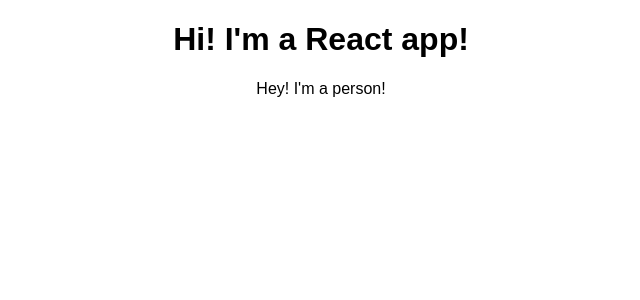
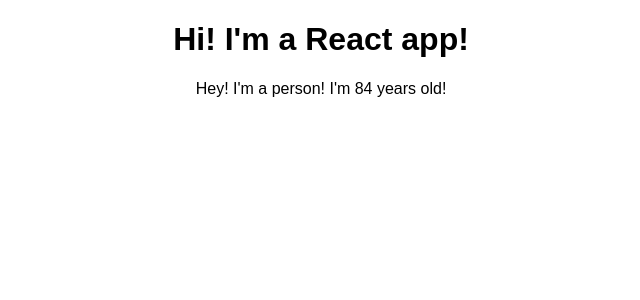
Before and after one commit to devarrowsmith/udemy-react-course, a React (Create React App) app: page / in a window 1280 px wide. Shown: the top 300 px of the page, without its empty margins (319-959 px from the left). Built offline with nearby package versions, Linux system fonts and the light colour scheme.

Commit message:
Added a simple JS function to the <p> element of the Person component using curly braces. {}.

```diff
--- a/src/Person/Person.js
+++ b/src/Person/Person.js
@@ -1,8 +1,9 @@
 import React from 'react';
 
 
+
 const Person = props => {
-  return <p>Hey! I'm a person!</p>
+  return <p>Hey! I'm a person! I'm {Math.floor((Math.random())*100)} years old!</p>
 };
 
 export default Person;
```
